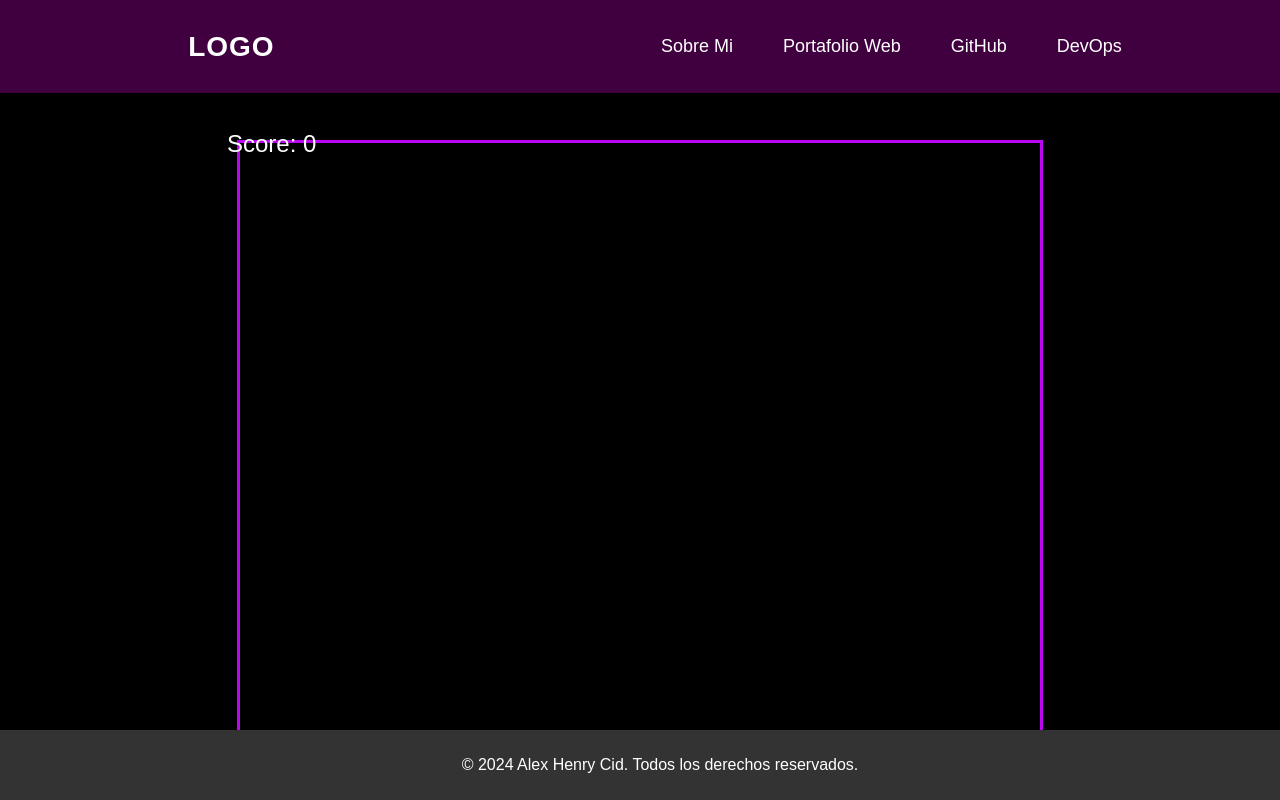
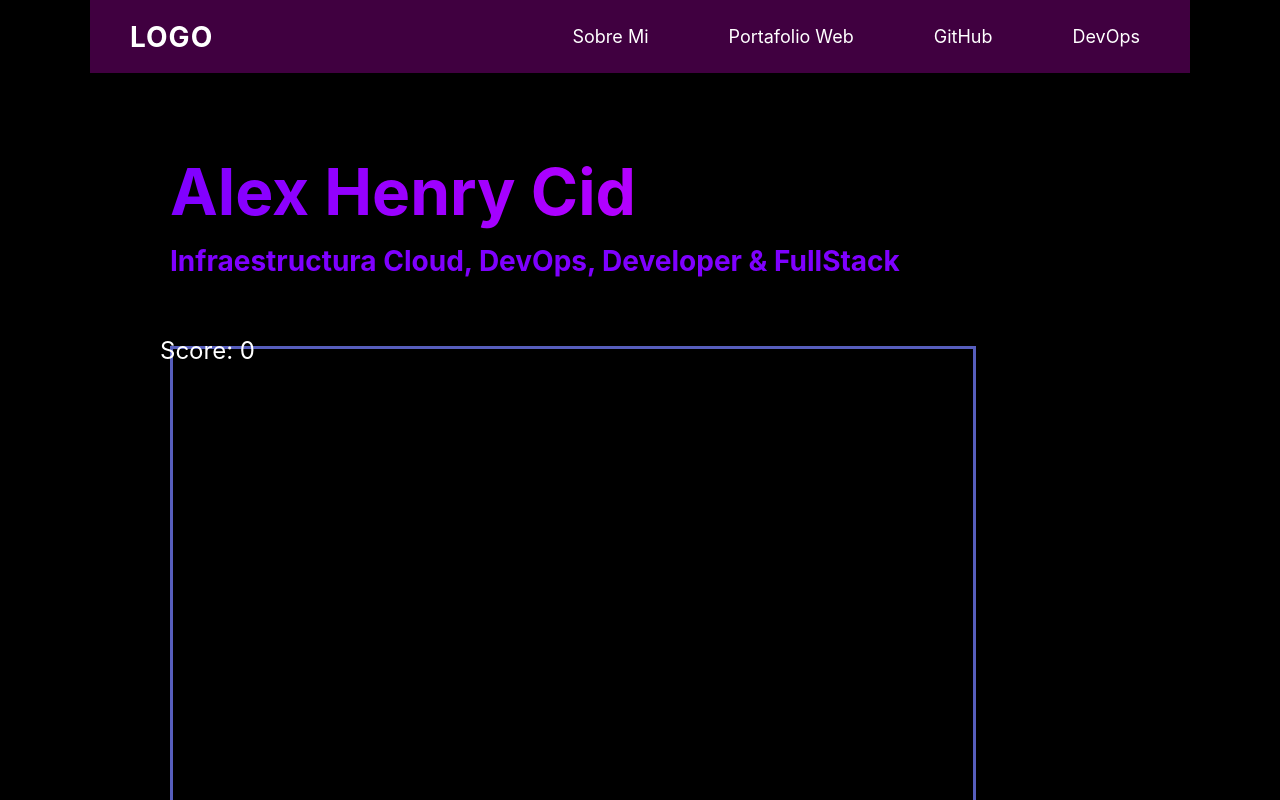
Before and after one commit to acidhc/ReactPWP, a React (Create React App) app: page / in a window 1280 px wide. Shown: the top 800 px of the page. Built offline with nearby package versions, Linux system fonts and the light colour scheme.

Commit message:
Se ajusta navbar footer y entorno

```diff
--- a/src/App.css
+++ b/src/App.css
@@ -1,20 +1,173 @@
-.App {
-  font-family: Arial, sans-serif;
-  text-align: center;
+/* Contenedor principal para aplicar márgenes uniformes */
+.container {
+  max-width: 1000px; /* Ancho máximo del contenido */
+  margin: 0 auto; /* Centra el contenedor horizontalmente */
+  padding: 10px; /* Padding alrededor del contenido */
+  box-sizing: border-box; /* Incluye padding y border en el ancho total */
 }
 
-main {
-  padding: 20px;
+/* Estilo principal de la barra de navegación */
+.navbar {
+  display: flex;
+  justify-content: space-between; /* Ajuste para distribución uniforme */
+  align-items: center;
+  background-color: rgba(128, 0, 128, 0.5); /* Fondo morado con opacidad al 50% */
+  padding: 10px;
+  position: fixed;
+  top: 0;
+  left: 50%;
+  transform: translateX(-50%);
+  width: 100%;
+  max-width: 1100px;
+  box-sizing: border-box;
+  z-index: 700;
+  box-shadow: 0px 2px 5px rgba(0, 0, 0, 0.3);
+  transition: background-color 0.3s ease;
 }
 
+/* Logo de la barra de navegación */
+.navbar-logo {
+  color: white;
+  font-size: 28px;
+  font-weight: bold;
+  text-transform: uppercase;
+  letter-spacing: 1px;
+}
+
+/* Estilo de los enlaces de navegación */
+.navbar-links {
+  list-style: none;
+  display: flex;
+  gap: 30px; /* Espacio entre los enlaces */
+  flex-wrap: nowrap; /* Evita que los enlaces se envuelvan en una nueva línea */
+}
+
+/* Estilo de los elementos de los enlaces */
+.navbar-links a {
+  color: white;
+  text-decoration: none;
+  font-size: 18px; /* Ajuste de tamaño de fuente */
+  padding: 5px 10px; /* Espaciado interno para los enlaces */
+  transition: color 0.3s ease, transform 0.3s ease;
+}
+
+/* Efecto hover para los enlaces */
+.navbar-links a:hover {
+  color: #5573d6;
+  transform: scale(1.1);
+}
+
+/* Ajuste del contenido principal para evitar la superposición */
+.main-content {
+  margin-top: 10px; /* Ajuste según la altura de la barra de navegación */
+}
+
+/* Estilo del canvas del juego */
+canvas {
+  border: 3px solid rgb(87, 94, 189);
+  background-color: black; /* Fondo del canvas por defecto si no se carga la imagen */
+  display: block; /* Asegura que el canvas no tenga espacio extra alrededor */
+  margin: 0 auto; /* Centra el canvas horizontalmente */
+}
+
+/* Estilo de la sección de información */
 .info-section {
   margin: 20px 0;
+  color: white; /* Color del texto de la sección de información */
+  font-size: 16px;
 }
 
-.game-container {
-  margin: 20px 0;
+/* Estilo del footer */
+footer {
+  margin-top: 10px;
+  padding: 10px 0;
+  color: white;
+  text-align: center;
+  background-color: rgba(0, 0, 0, 0.8); /* Fondo negro con opacidad */
+  width: 100%;
+  box-sizing: border-box;
 }
 
-.controls {
-  margin-top: 10px;
+/* Opcional: Diseño responsivo para pantallas pequeñas */
+@media (max-width: 768px) {
+  .navbar {
+    flex-direction: column; /* Coloca los elementos en columna en pantallas pequeñas */
+    align-items: flex-start;
+    padding: 10px;
+    left: 0;
+    transform: none;
+    width: 100%;
+  }
+
+  .navbar-links {
+    flex-direction: column; /* Coloca los enlaces en columna en pantallas pequeñas */
+    gap: 10px; /* Reduce el espacio entre los enlaces */
+  }
+
+  .navbar-links a {
+    font-size: 16px; /* Reduce el tamaño de la fuente en pantallas pequeñas */
+    padding: 10px 0; /* Aumenta el padding vertical */
+  }
+
+  .main-content {
+    padding: 0 10px; /* Reducir el padding lateral en pantallas pequeñas */
+  }
+
+  .container {
+    padding: 10px; /* Ajuste de padding en pantallas pequeñas */
+  }
 }
+
+/* Estilos para la nueva sección de introducción */
+.intro-section {
+  background-color: black;
+  color: white;
+  padding: 80px 20px 20px 20px; /* Aumenta el padding superior para separar del navbar */
+  text-align: left; /* Alineación a la izquierda */
+}
+
+.intro-title {
+  font-size: 64px; /* Tamaño de fuente aumentado */
+  font-weight: bold;
+  background: linear-gradient(90deg, #7f00ff, #e100ff); /* Gradiente de color morado a calipso */
+  background-clip: text; /* Propiedad estándar para compatibilidad */
+  -webkit-background-clip: text;
+  -webkit-text-fill-color: transparent;
+  display: inline-block;
+  animation: typing 6s steps(22), blink 1s step-end infinite alternate; /* Animación más lenta */
+  white-space: nowrap;
+  overflow: hidden;
+  border-right: 3px solid white; /* Efecto de cursor */
+  margin-bottom: 10px; /* Ajuste de espacio inferior para separar del subtítulo */
+}
+
+.intro-subtitle {
+  font-size: 28px; /* Tamaño de fuente aumentado */
+  font-weight: bold;
+  color: #7f00ff; /* Color morado para el subtítulo */
+  animation: typingSubtitle 6s steps(40) 6s forwards, blinkSubtitle 1s step-end infinite alternate; /* Animación más lenta con retraso */
+  white-space: nowrap;
+  overflow: hidden;
+  margin-top: 0; /* Espaciado más cercano al título */
+}
+
+/* Animaciones */
+@keyframes typing {
+  from { width: 0; }
+  to { width: 100%; }
+}
+
+@keyframes blink {
+  from { border-color: transparent; }
+  to { border-color: white; }
+}
+
+@keyframes typingSubtitle {
+  from { width: 0; }
+  to { width: 100%; }
+}
+
+@keyframes blinkSubtitle {
+  from { border-color: transparent; }
+  to { border-color: white; }
+}
--- a/src/App.js
+++ b/src/App.js
@@ -1,22 +1,26 @@
 import React from 'react';
-import Navbar from './components/Navbar'; // Componente de la barra de navegación
-import GameSection from './components/GameSection'; // Componente del juego
-import Footer from './components/Footer'; // Componente del pie de página
-import './App.css'; // Importación del archivo CSS
+import Navbar from './components/Navbar'; // Asegúrate de tener este componente creado
+import GameSection from './components/GameSection';
+import Footer from './components/Footer'; // Si tienes un pie de página u otros componentes
+import './App.css';
 
 function App() {
   return (
-    <div className="App">
-      <Navbar /> {/* Barra de navegación fija en la parte superior */}
+    <div className="container">
+      <Navbar />
       <main className="main-content">
-        {/* Sección principal del contenido del juego y demás secciones */}
-        <GameSection /> {/* Componente del juego */}
+        <section className="intro-section">
+          <h1 className="intro-title" id="intro-title">Alex Henry Cid</h1>
+          <p className="intro-subtitle">Infraestructura Cloud, DevOps, Developer & FullStack</p>
+        </section>
+        <GameSection />
+        {/* Puedes agregar más secciones aquí */}
         <section className="info-section">
           <h2>Sobre Mi</h2>
           <p>Aquí puedes agregar contenido sobre ti o la página web.</p>
         </section>
       </main>
-      <Footer /> {/* Pie de página para información adicional o enlaces */}
+      <Footer />
     </div>
   );
 }
--- a/src/components/Footer.css
+++ b/src/components/Footer.css
@@ -1,9 +1,9 @@
 .footer {
-    background-color: #333;
-    color: white;
-    padding: 10px 20px;
-    position: fixed;
-    bottom: 0;
-    width: 100%;
-    text-align: center;
-  }
+  margin-top: 20px;
+  padding: 10px 0;
+  color: white;
+  text-align: center;
+  background-color: rgba(0, 0, 0, 0.8); /* Fondo negro con opacidad */
+  width: 100%;
+  box-sizing: border-box;
+}
--- a/src/components/Footer.js
+++ b/src/components/Footer.js
@@ -1,10 +1,10 @@
 import React from 'react';
-import './Footer.css';
+import './Footer.css'; // Asegúrate de crear este archivo para los estilos específicos del footer
 
 function Footer() {
   return (
     <footer className="footer">
-      <p>© 2024 Alex Henry Cid. Todos los derechos reservados.</p>
+      © 2024 Alex Henry Cid. Todos los derechos reservados.
     </footer>
   );
 }
--- a/src/components/Navbar.css
+++ b/src/components/Navbar.css
@@ -1,28 +1,30 @@
-/* Estilo principal de la barra de navegación */
 .navbar {
   display: flex;
-  justify-content: space-around; /* Distribuye los elementos uniformemente */
+  justify-content: space-between;
   align-items: center;
   background-color: rgba(128, 0, 128, 0.5); /* Fondo morado con opacidad al 50% */
   padding: 20px;
   position: fixed;
   top: 0;
+  left: 50%;
+  transform: translateX(-50%);
   width: 100%;
+  max-width: 1100px;
+  box-sizing: border-box;
   z-index: 1000;
   box-shadow: 0px 2px 5px rgba(0, 0, 0, 0.3);
   transition: background-color 0.3s ease;
 }
 
-/* Logo de la barra de navegación */
 .navbar-logo {
   color: white;
   font-size: 28px;
   font-weight: bold;
   text-transform: uppercase;
   letter-spacing: 1px;
+  margin-left: 30px; /* Espacio antes del logo */
 }
 
-/* Estilo de los enlaces de navegación */
 .navbar-links {
   list-style: none;
   display: flex;
@@ -30,41 +32,16 @@
   flex-wrap: nowrap; /* Evita que los enlaces se envuelvan en una nueva línea */
 }
 
-/* Estilo de los elementos de los enlaces */
 .navbar-links a {
   color: white;
   text-decoration: none;
   font-size: 18px; /* Ajuste de tamaño de fuente */
   padding: 5px 10px; /* Espaciado interno para los enlaces */
   transition: color 0.3s ease, transform 0.3s ease;
+  margin-right: 30px;
 }
 
-/* Efecto hover para los enlaces */
 .navbar-links a:hover {
   color: #FFD700;
   transform: scale(1.1);
 }
-
-/* Ajuste del contenido principal para evitar la superposición */
-.main-content {
-  margin-top: 80px; /* Ajuste según la altura de la barra de navegación */
-}
-
-/* Opcional: Diseño responsivo para pantallas pequeñas */
-@media (max-width: 768px) {
-  .navbar {
-    flex-direction: column; /* Coloca los elementos en columna en pantallas pequeñas */
-    align-items: flex-start;
-    padding: 10px;
-  }
-
-  .navbar-links {
-    flex-direction: column; /* Coloca los enlaces en columna en pantallas pequeñas */
-    gap: 10px; /* Reduce el espacio entre los enlaces */
-  }
-
-  .navbar-links a {
-    font-size: 16px; /* Reduce el tamaño de la fuente en pantallas pequeñas */
-    padding: 10px 0; /* Aumenta el padding vertical */
-  }
-}
```
